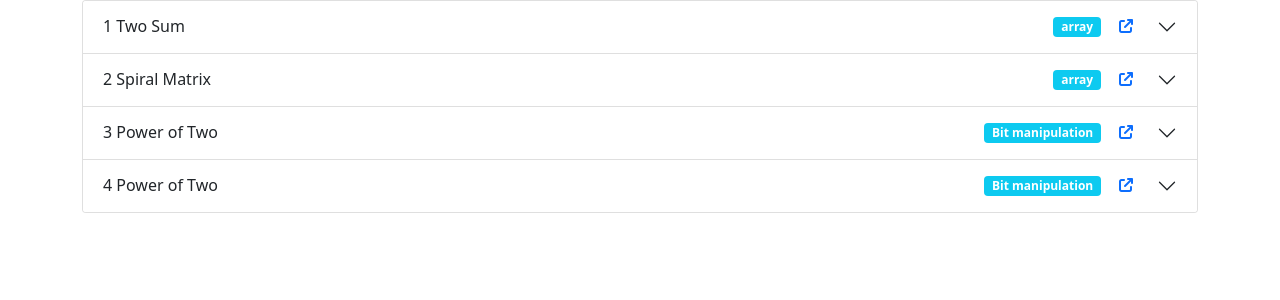
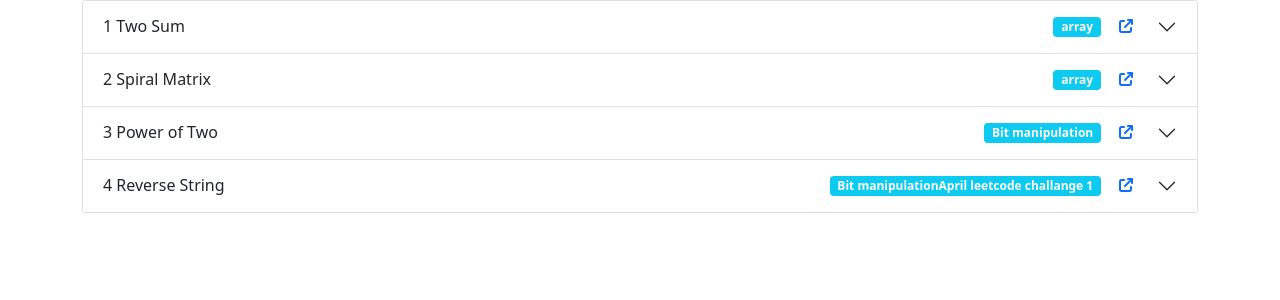
Before and after one commit to MRIDUL-MB/dsa_web, a React (Create React App) app: page / in a window 1280 px wide. Shown: the top 300 px of the page. Built offline with nearby package versions, Linux system fonts and the light colour scheme.

Commit message:
Added Reverse string question of April leetcode challange

```diff
--- a/src/data/Data.js
+++ b/src/data/Data.js
@@ -79,16 +79,23 @@ public:
   },
   {
     id: 3,
-    topic: 'Bit manipulation',
-    question: 'Power of Two',
-    link: 'https://leetcode.com/problems/power-of-two/',
+    topic: ['Bit manipulation','April leetcode challange 1'],
+    question: 'Reverse String',
+    link: 'https://leetcode.com/problems/reverse-string/',
     sol: `class Solution {
         public:
-            bool isPowerOfTwo(int n) {
-                if(n<=0) return false;
-                if(n&n-1)
-                    return false;
-                return true;
+            void reverseString(vector<char>& arr) {
+                int s=0;
+                int e=arr.size()-1;
+                char temp;
+                while(s<=e){
+                    temp=arr[s];
+                    arr[s]=arr[e];
+                    arr[e]=temp;
+                    temp='\0';
+                    s++;
+                    e--;
+                }
             }
         };`,
   },
```
